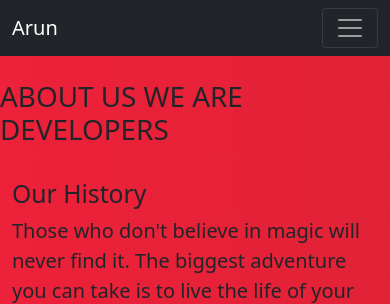
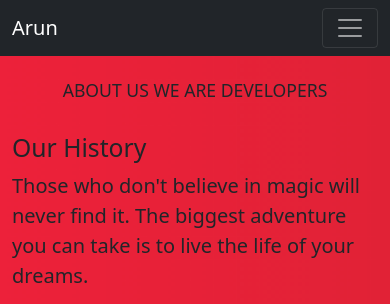
Before and after one commit to Arunjamson/module6, a plain HTML site: page about.html in a window 390 px wide. Shown: the top 304 px of the page. Drawn offline with nearby package versions, Linux system fonts and the light colour scheme.

Commit message:
Update typingstyle.css

```diff
--- a/typingstyle.css
+++ b/typingstyle.css
@@ -3,3 +3,12 @@
 	display: flex;
 
 }
+
+@media only screen and (max-width: 438px){
+    .container1 h1{
+    font-size:1.1rem
+    }
+   .txt-type{
+   font-size: 1.1rem
+   }
+}
```
